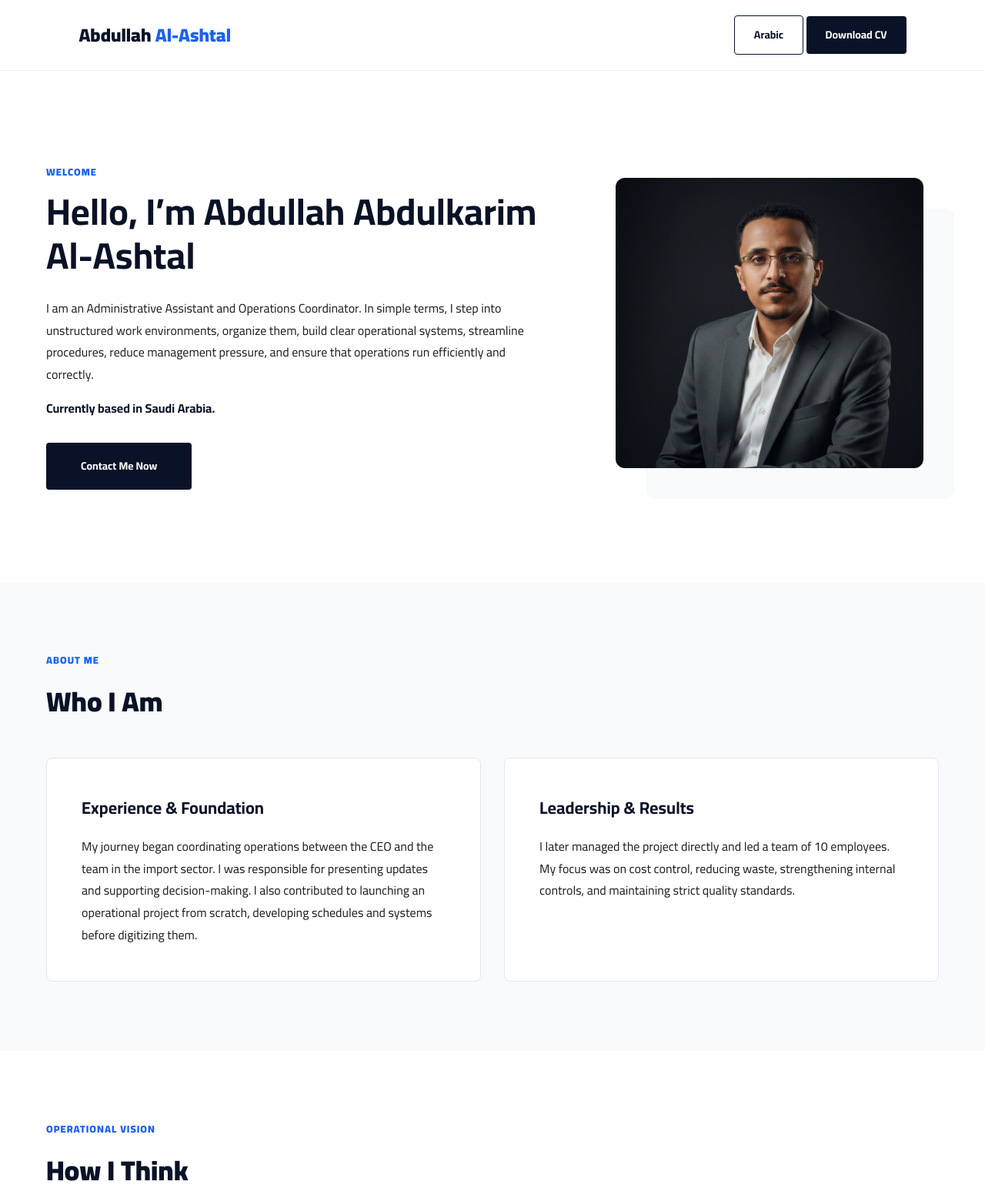
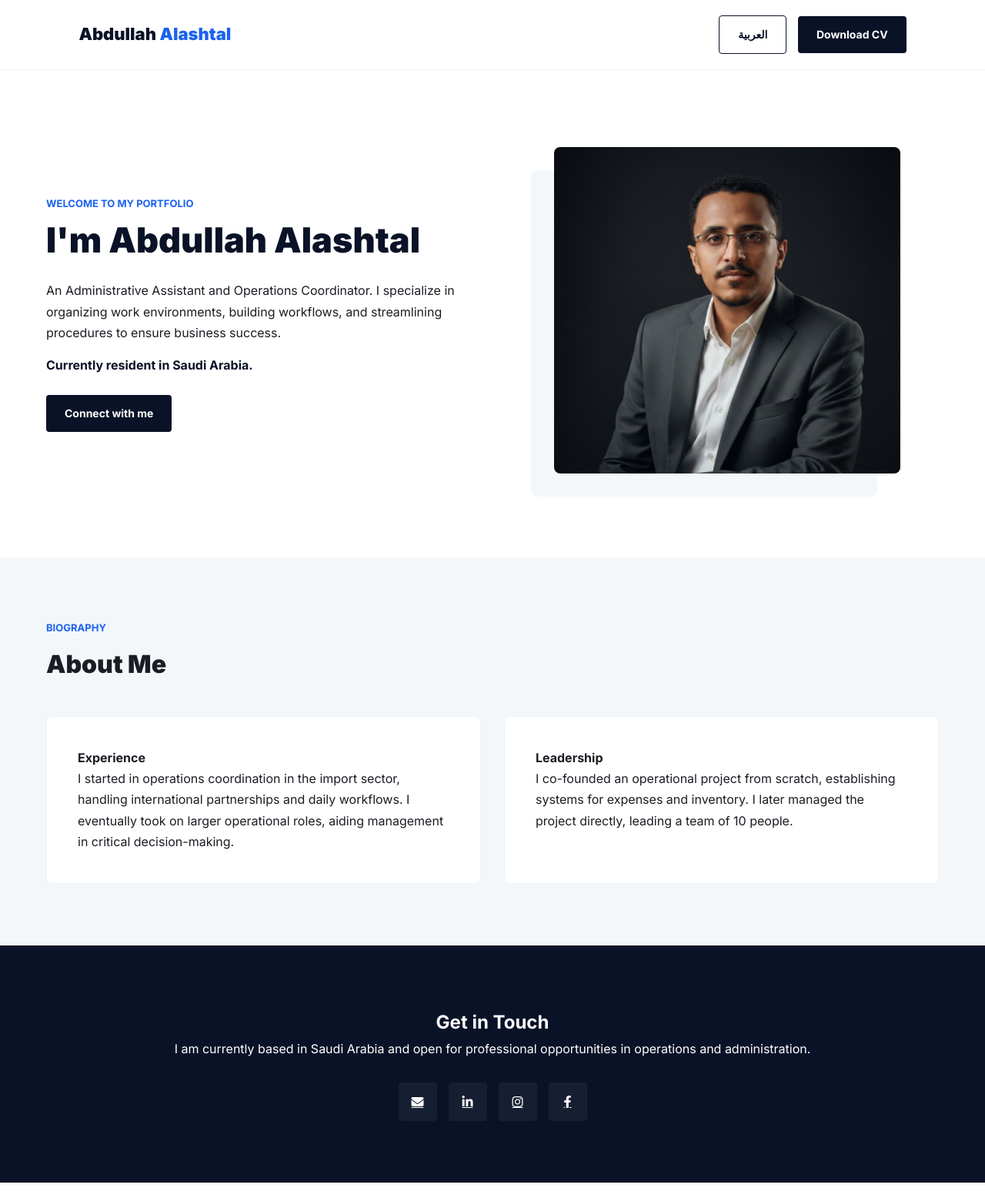
Before and after one commit to alashtalabdullah-svg/Portfolio, a plain HTML site: page index.html in a window 1280 px wide. Shown: the top 1556 px of the page at 77% size. Drawn offline with Linux system fonts and the light colour scheme.

Commit message:
Update index.html

```diff
--- a/index.html
+++ b/index.html
@@ -1,82 +1,57 @@
 <!DOCTYPE html>
+<html lang="en">
+<head>
+    <meta charset="UTF-8">
+    <meta name="viewport" content="width=device-width, initial-scale=1.0">
+    <title>Abdullah Alashtal | Ops Coordinator</title>
+    <link href="https://fonts.googleapis.com/css2?family=Inter:wght@300;400;600;700;900&display=swap" rel="stylesheet">
+    <link rel="stylesheet" href="https://cdnjs.cloudflare.com/ajax/libs/font-awesome/6.4.0/css/all.min.css">
+    <style>
+        :root { --navy: #0a1227; --blue: #1b63ed; --light: #f4f7fa; --text: #1a1d23; --muted: #5e6675; }
+        * { margin: 0; padding: 0; box-sizing: border-box; }
+        body { font-family: 'Inter', sans-serif; color: var(--text); background-color: #fff; line-height: 1.7; }
 
-<html lang="en" dir="ltr">
-
-<head>
-
-    <meta charset="UTF-8">
-
-    <meta name="viewport" content="width=device-width, initial-scale=1.0">
-
-    <title>Abdullah Al-Ashtal | Operations & Administrative Coordinator</title>
-
-    <link href="https://fonts.googleapis.com/css2?family=Cairo:wght@300;400;600;700;900&display=swap" rel="stylesheet">
-
-    <link rel="stylesheet" href="https://cdnjs.cloudflare.com/ajax/libs/font-awesome/6.4.0/css/all.min.css">
-
-    <style>
-        :root {
-            --finox-navy: #0a1227;
-            --finox-blue: #1b63ed;
-            --finox-light: #f8fafc;
-            --text-main: #1a1d23;
-            --text-muted: #64748b;
-        }
-
-        * { margin: 0; padding: 0; box-sizing: border-box; }
-        body { font-family: 'Cairo', sans-serif; color: var(--text-main); background-color: #fff; line-height: 1.8; }
-
-        nav { padding: 20px 8%; display: flex; justify-content: space-between; align-items: center; background: #fff; border-bottom: 1px solid #edf2f7; position: sticky; top: 0; z-index: 1000; }
-        .logo { font-size: 24px; font-weight: 900; color: var(--finox-navy); }
-        .logo span { color: var(--finox-blue); }
-
-        .btn { padding: 12px 25px; font-size: 14px; font-weight: 700; text-decoration: none; border-radius: 4px; transition: 0.3s; display: inline-block; border: none; cursor: pointer; }
-        .btn-primary { background: var(--finox-navy); color: #fff; }
-        .btn-primary:hover { background: var(--finox-blue); }
-        .btn-outline { border: 1px solid var(--finox-navy); color: var(--finox-navy); margin-left: 10px; }
+        nav { padding: 20px 8%; display: flex; justify-content: space-between; align-items: center; background: #fff; border-bottom: 1px solid #eee; position: sticky; top: 0; z-index: 1000; }
+        .logo { font-size: 22px; font-weight: 800; color: var(--navy); }
+        .logo span { color: var(--blue); }
+        .btn { padding: 12px 24px; font-size: 14px; font-weight: 700; text-decoration: none; transition: 0.3s; border-radius: 4px; display: inline-block; }
+        .btn-primary { background: var(--navy); color: #fff; }
+        .btn-outline { border: 1px solid var(--navy); color: var(--navy); margin-right: 10px; }
 
         .container { max-width: 1200px; margin: 0 auto; padding: 0 20px; }
-        section { padding: 90px 0; }
-        .bg-light { background-color: var(--finox-light); }
-        .tag { color: var(--finox-blue); font-weight: 800; font-size: 13px; text-transform: uppercase; letter-spacing: 1px; margin-bottom: 10px; display: block; }
-        .title { font-size: 36px; font-weight: 900; color: var(--finox-navy); margin-bottom: 40px; }
+        .hero { padding: 100px 0; }
+        .hero-flex { display: flex; align-items: center; gap: 60px; flex-wrap: wrap; }
+        .hero-text { flex: 1; min-width: 320px; }
+        .hero-text h1 { font-size: 45px; font-weight: 900; color: var(--navy); line-height: 1.2; margin-bottom: 25px; }
+        .hero-img { flex: 1; min-width: 320px; text-align: center; }
+        .hero-img img { width: 100%; max-width: 450px; border-radius: 8px; box-shadow: -30px 30px 0px var(--light); }
 
-        .hero { padding: 120px 0; background: #fff; }
-        .hero-flex { display: flex; align-items: center; gap: 60px; flex-wrap: wrap; }
-        .hero-text { flex: 1.2; min-width: 300px; }
-        .hero-text h1 { font-size: 48px; line-height: 1.2; margin-bottom: 25px; color: var(--finox-navy); }
-        .hero-img { flex: 0.8; min-width: 300px; text-align: center; }
-        .hero-img img { width: 100%; max-width: 400px; border-radius: 12px; box-shadow: 40px 40px 0px var(--finox-light); }
+        section { padding: 80px 0; }
+        .bg-light { background-color: var(--light); }
+        .section-tag { color: var(--blue); font-weight: 700; font-size: 13px; text-transform: uppercase; margin-bottom: 10px; display: block; }
+        .section-title { font-size: 32px; font-weight: 800; margin-bottom: 40px; }
 
-        .grid { display: grid; grid-template-columns: repeat(auto-fit, minmax(320px, 1fr)); gap: 30px; }
-        .card { background: #fff; padding: 45px; border-radius: 8px; border: 1px solid #e2e8f0; transition: 0.3s; }
-        .card:hover { transform: translateY(-10px); border-color: var(--finox-blue); box-shadow: 0 20px 40px rgba(0,0,0,0.05); }
-        .card i { font-size: 40px; color: var(--finox-blue); margin-bottom: 25px; display: block; }
-        .card h4 { font-size: 22px; margin-bottom: 15px; color: var(--finox-navy); }
+        .grid { display: grid; grid-template-columns: repeat(auto-fit, minmax(300px, 1fr)); gap: 30px; }
+        .info-card { background: #fff; padding: 40px; border-radius: 8px; border: 1px solid #eef2f6; transition: 0.3s; }
+        .info-card:hover { border-color: var(--blue); transform: translateY(-5px); }
 
-        footer { background: var(--finox-navy); color: #fff; padding: 100px 0; text-align: center; }
-        footer h2 { font-size: 40px; margin-bottom: 20px; }
-        footer p { opacity: 0.7; margin-bottom: 40px; max-width: 600px; margin: 0 auto 40px auto; }
-        .social-links { display: flex; justify-content: center; gap: 20px; }
-        .social-link { width: 60px; height: 60px; background: rgba(255,255,255,0.05); display: flex; align-items: center; justify-content: center; color: #fff; font-size: 24px; border-radius: 4px; transition: 0.3s; text-decoration: none; }
-        .social-link:hover { background: var(--finox-blue); transform: translateY(-5px); }
+        .contact-footer { background: var(--navy); color: #fff; padding: 80px 0; text-align: center; }
+        .social-icons { display: flex; justify-content: center; gap: 15px; margin-top: 30px; }
+        .social-icon { width: 50px; height: 50px; background: rgba(255,255,255,0.05); display: flex; align-items: center; justify-content: center; color: #fff; border-radius: 4px; }
 
         @media (max-width: 768px) {
-            .hero-flex { flex-direction: column-reverse; text-align: center; }
+            .hero-flex { flex-direction: column; text-align: center; }
             .hero-text h1 { font-size: 32px; }
-            .hero-img img { box-shadow: 20px 20px 0px var(--finox-light); }
-            nav { flex-direction: column; gap: 15px; }
+            .hero-img img { box-shadow: -15px 15px 0px var(--light); }
         }
     </style>
-
 </head>
-
 <body>
 
 <nav>
-    <div class="logo">Abdullah <span>Al-Ashtal</span></div>
+    <div class="logo">Abdullah <span>Alashtal</span></div>
     <div>
-        <a href="index-ar.html" class="btn btn-outline">Arabic</a>
+        <a href="index-ar.html" class="btn btn-outline">العربية</a>
         <a href="cv-en.pdf" class="btn btn-primary" download>Download CV</a>
     </div>
 </nav>
@@ -85,21 +60,14 @@
     <div class="container">
         <div class="hero-flex">
             <div class="hero-text">
-                <span class="tag">Welcome</span>
-                <h1>Hello, I’m Abdullah Abdulkarim Al-Ashtal</h1>
-                <p>I am an Administrative Assistant and Operations Coordinator. In simple terms, I step into unstructured work environments, organize them, build clear operational systems, streamline procedures, reduce management pressure, and ensure that operations run efficiently and correctly.</p>
-
-                <p style="margin-top: 15px; font-weight: 700; color: var(--finox-navy);">
-                    Currently based in Saudi Arabia.
-                </p>
-
-                <div style="margin-top: 30px;">
-                    <a href="#contact" class="btn btn-primary" style="padding: 18px 45px;">Contact Me Now</a>
-                </div>
+                <span class="section-tag">Welcome to my portfolio</span>
+                <h1>I'm Abdullah Alashtal</h1>
+                <p>An Administrative Assistant and Operations Coordinator. I specialize in organizing work environments, building workflows, and streamlining procedures to ensure business success.</p>
+                <p style="font-weight: 700; color: var(--navy); margin-top: 15px;">Currently resident in Saudi Arabia.</p>
+                <a href="#contact" class="btn btn-primary" style="margin-top: 25px;">Connect with me</a>
             </div>
-
             <div class="hero-img">
-                <img src="Abdullah Alashtal.png" alt="Abdullah Al-Ashtal">
+                <img src="Abdullah Alashtal.png" alt="Abdullah Alashtal">
             </div>
         </div>
     </div>
@@ -107,76 +75,33 @@
 
 <section class="bg-light">
     <div class="container">
-        <span class="tag">About Me</span>
-        <h2 class="title">Who I Am</h2>
-
+        <span class="section-tag">Biography</span>
+        <h2 class="section-title">About Me</h2>
         <div class="grid">
-            <div class="card">
-                <h4>Experience & Foundation</h4>
-                <p>My journey began coordinating operations between the CEO and the team in the import sector. I was responsible for presenting updates and supporting decision-making. I also contributed to launching an operational project from scratch, developing schedules and systems before digitizing them.</p>
+            <div class="info-card">
+                <h4>Experience</h4>
+                <p>I started in operations coordination in the import sector, handling international partnerships and daily workflows. I eventually took on larger operational roles, aiding management in critical decision-making.</p>
             </div>
-
-            <div class="card">
-                <h4>Leadership & Results</h4>
-                <p>I later managed the project directly and led a team of 10 employees. My focus was on cost control, reducing waste, strengthening internal controls, and maintaining strict quality standards.</p>
+            <div class="info-card">
+                <h4>Leadership</h4>
+                <p>I co-founded an operational project from scratch, establishing systems for expenses and inventory. I later managed the project directly, leading a team of 10 people.</p>
             </div>
         </div>
     </div>
 </section>
 
-<section>
+<section class="contact-footer" id="contact">
     <div class="container">
-        <span class="tag">Operational Vision</span>
-        <h2 class="title">How I Think</h2>
-
-        <div class="card" style="max-width: 900px; margin: 0 auto; text-align: center;">
-            <p style="font-size: 18px;">
-                When facing any operational issue, I don’t focus on surface-level symptoms. I search for the root cause. I rely first on field observation, then analyze data to complete the picture. I clearly define responsibilities to avoid task overlap and ensure smooth workflow.
-            </p>
+        <h2>Get in Touch</h2>
+        <p>I am currently based in Saudi Arabia and open for professional opportunities in operations and administration.</p>
+        <div class="social-icons">
+            <a href="mailto:alashtalabdullah@gmail.com" class="social-icon"><i class="fas fa-envelope"></i></a>
+            <a href="https://www.linkedin.com/in/abdullah-al-ashtal/" class="social-icon"><i class="fab fa-linkedin-in"></i></a>
+            <a href="https://www.instagram.com/3bdu_ak/?hl=ar" class="social-icon"><i class="fab fa-instagram"></i></a>
+            <a href="https://www.facebook.com/abdallah.alashtal" class="social-icon"><i class="fab fa-facebook-f"></i></a>
         </div>
     </div>
 </section>
 
-<section class="bg-light">
-    <div class="container">
-        <span class="tag">Capabilities</span>
-        <h2 class="title">Core Skills</h2>
-
-        <div class="grid">
-            <div class="card">
-                <i class="fas fa-handshake"></i>
-                <h4>Business Relations</h4>
-                <p>Identifying international partners and handling professional correspondence.</p>
-            </div>
-
-            <div class="card">
-                <i class="fas fa-file-invoice-dollar"></i>
-                <h4>Financial Oversight</h4>
-                <p>Monitoring daily expenses and reviewing revenue accurately.</p>
-            </div>
-
-            <div class="card">
-                <i class="fas fa-users-cog"></i>
-                <h4>Team Management</h4>
-                <p>Leading 10 employees and distributing tasks efficiently.</p>
-            </div>
-        </div>
-    </div>
-</section>
-
-<footer id="contact">
-    <div class="container">
-        <h2>Get in Touch</h2>
-        <p>Currently based in Saudi Arabia and available to discuss administrative and operational collaboration opportunities.</p>
-
-        <div class="social-links">
-            <a href="mailto:alashtalabdullah@gmail.com" class="social-link"><i class="fas fa-envelope"></i></a>
-            <a href="https://www.linkedin.com/in/abdullah-al-ashtal/" class="social-link" target="_blank"><i class="fab fa-linkedin-in"></i></a>
-            <a href="https://www.instagram.com/3bdu_ak/?hl=ar" class="social-link" target="_blank"><i class="fab fa-instagram"></i></a>
-            <a href="https://www.facebook.com/abdallah.alashtal" class="social-link" target="_blank"><i class="fab fa-facebook-f"></i></a>
-        </div>
-    </div>
-</footer>
-
 </body>
 </html>
```
